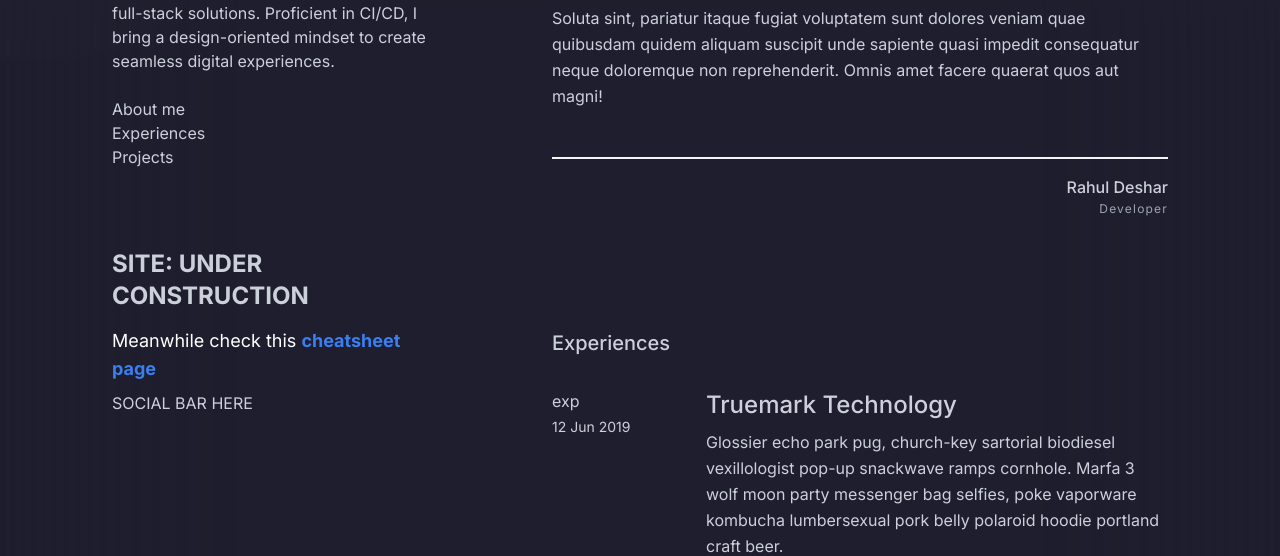
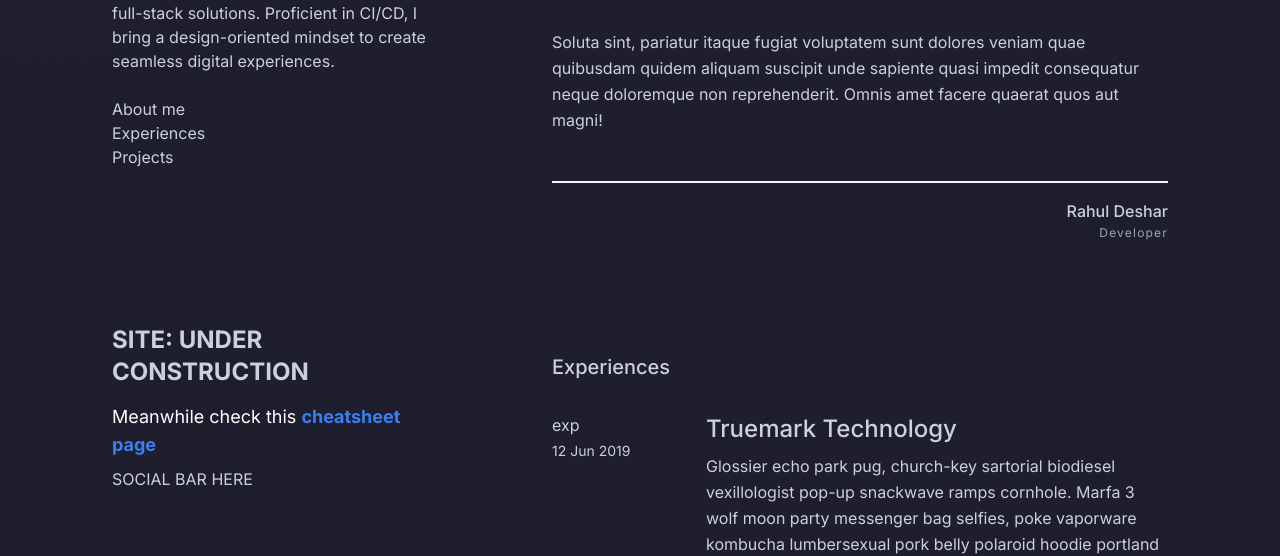
Before and after one commit to rahuldesar/rahuldesar.github.io, an Astro site: page / in a window 1280 px wide. Shown: the part 245-801 px from the top of the page. Built offline with nearby package versions, Linux system fonts and the light colour scheme; Astro itself is replaced by a stand-in of ours.

Commit message:
update flexbox padding in hopepage

```diff
--- a/src/components/Homepage/BuiltWith.astro
+++ b/src/components/Homepage/BuiltWith.astro
@@ -1,4 +1,4 @@
-<p class="pr-20">
+<p class="mx-4 md:mx-14 text-center">
   Coded in Visual Studio Code / neovim by yours truly. Built with Astro, React,
   MDX and Tailwind CSS, deployed with Github Pages and DNS is handled by
   Cloudflare.
--- a/src/components/Homepage/Homepage.astro
+++ b/src/components/Homepage/Homepage.astro
@@ -8,14 +8,14 @@ import BuiltWith from "./BuiltWith.astro";
 
 <div class="relative z-20">
   <section class="">
-    <div class="container mx-auto items-center pb-12">
-      <div class="flex flex-wrap items-start">
+    <div class="container mx-auto items-center ">
+      <div class="flex flex-col md:flex-row">
         <div
-          class="flex flex-col pt-5 md:sticky md:top-0 md:w-1/2 md:pr-28 lg:w-5/12"
+          class="flex flex-col pt-5 md:sticky md:top-0 py-16 md:h-screen md:w-1/2 md:pr-28 lg:w-5/12"
         >
           <PersonalSection />
         </div>
-        <div class="flex flex-col items-start pt-8 sm:pt-20 md:w-1/2 lg:w-7/12">
+        <div class="flex flex-col items-start mt-6 py-16 sm:pt-20 md:w-1/2 lg:w-7/12">
           <AboutMe />
           <Experiences />
           <Projects />
--- a/src/components/Homepage/PersonalSection.astro
+++ b/src/components/Homepage/PersonalSection.astro
@@ -2,13 +2,12 @@
 import RandomizeWords from "@components/UI-modifiers/RandomizeWords";
 ---
 
-<astro:template>
   <div
-    class="flex h-[60vh] flex-col justify-between pt-8 sm:pt-20 md:h-[90vh] lg:h-[80vh]"
+    class="flex h-[60vh] flex-col justify-between pt-8 sm:pt-20 md:h-full"
   >
     <div>
       <h2
-        class="hover:bg-pos-10 mb-3 inline-block bg-gradient-to-l from-catDarkGreen via-catDarkOverlay1 to-catDarkLavender bg-size-200 bg-clip-text bg-pos-0 text-3xl font-bold text-transparent drop-shadow-2xl transition-all duration-700 hover:bg-pos-100 sm:text-5xl"
+        class="hover:bg-pos-10 mb-3 inline-block bg-gradient-to-l from-catDarkGreen via-catDarkOverlay1 to-catDarkLavender bg-size-200 bg-clip-text bg-pos-0 text-3xl font-bold text-transparent drop-shadow-2xl transition-all duration-700 hover:bg-pos-100 sm:text-4xl lg:text-5xl"
       >
         Rahul Deshar
       </h2>
@@ -35,7 +34,7 @@ import RandomizeWords from "@components/UI-modifiers/RandomizeWords";
       </nav>
     </div>
     <div>
-      <h3 class="drop-shadow-2x animate-bounce text-xl font-bold sm:text-2xl">
+      <h3 class="drop-shadow-2x animate-bounce text-xl  mt-8 font-bold sm:text-2xl">
         SITE: UNDER CONSTRUCTION
       </h3>
       <p class="mb-2 text-lg text-white">
```
